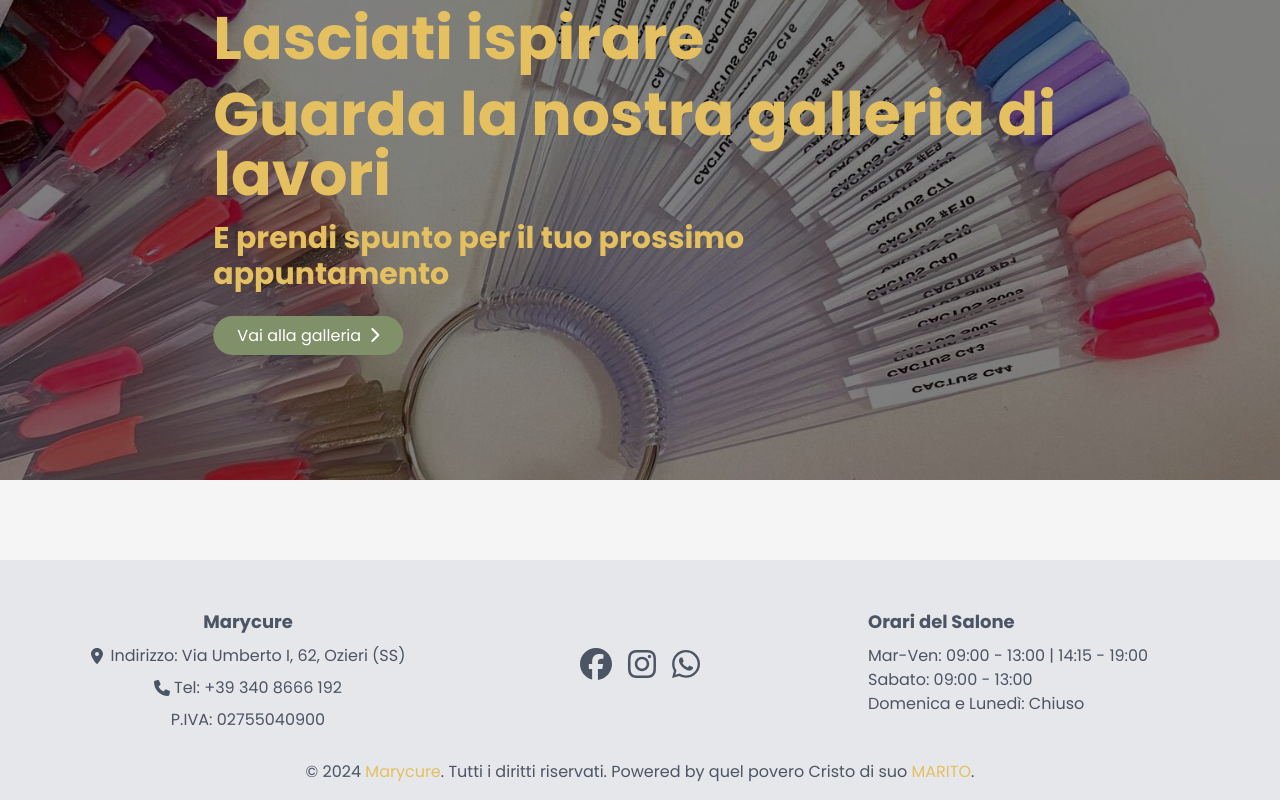
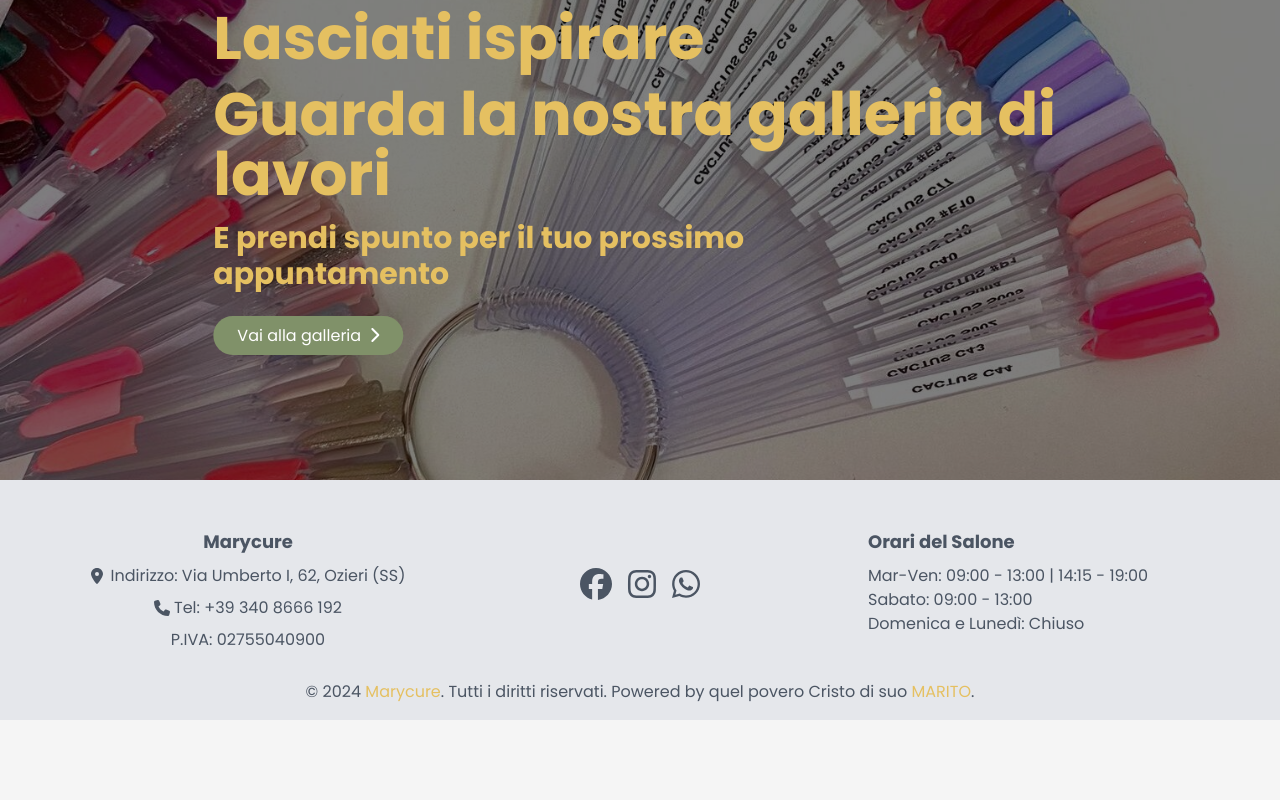
Before and after one commit to AbelSassu/Marycure-Full, a React (Vite) app in the folder marycuref/: page /Home in a window 1280 px wide. Shown: the part 980-1780 px from the top of the page. After the commit the page ends 1700 px from the top, so only its background shows below. Built offline with nearby package versions, Linux system fonts and the light colour scheme; no server answers.

Commit message:
removed margin top

```diff
--- a/marycuref/src/components/Footer.jsx
+++ b/marycuref/src/components/Footer.jsx
@@ -11,7 +11,7 @@ const Footer = () => {
     const whatsappNumber = "393408666192";
 
     return (
-        <footer className="mt-20 bg-gray-200 text-gray-600">
+        <footer className="bg-gray-200 text-gray-600">
             <div className="max-w-6xl px-5 mx-auto pt-12 pb-7 grid grid-cols-1 md:grid-cols-3 gap-10 lg:gap-16">
                 {/* Colonna 1 */}
                 <div className="text-center">
```
